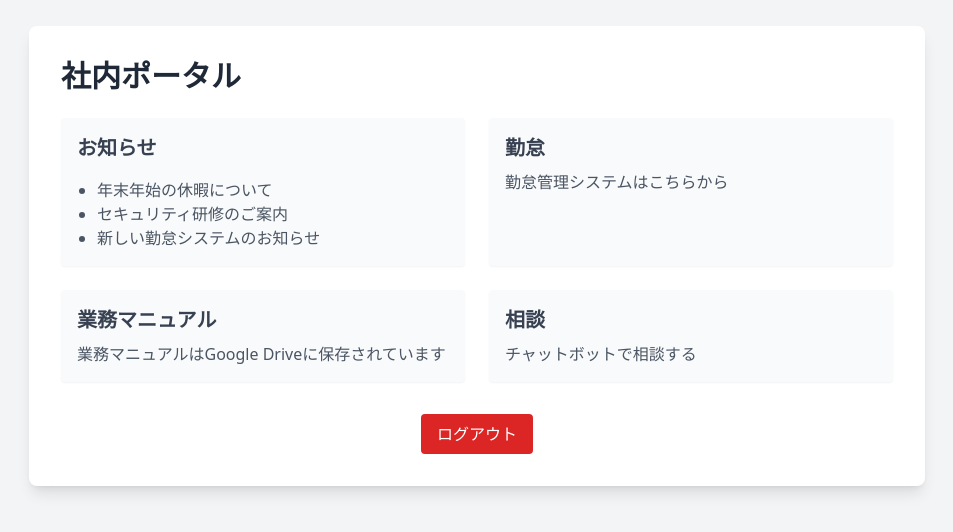
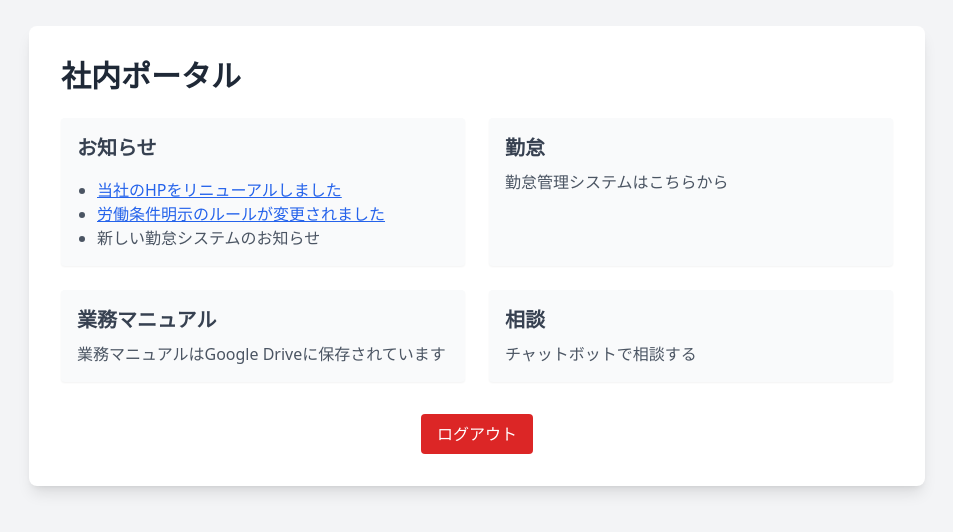
Before and after one commit to Yutacan5/my-portal-site, a Next.js app: page /main in a window 1280 px wide. Shown: the part 144-676 px from the top of the page, without its empty margins (163-1116 px from the left). Built offline with nearby package versions, Linux system fonts and the light colour scheme.

Commit message:
Initial commit

```diff
--- a/pages/main.tsx
+++ b/pages/main.tsx
@@ -19,8 +19,26 @@ const Main: React.FC = () => {
           <div className="p-4 bg-gray-50 rounded shadow-sm">
             <h2 className="text-xl font-semibold text-gray-700 mb-4">お知らせ</h2>
             <ul className="list-disc pl-5 text-gray-600">
-              <li>年末年始の休暇について</li>
-              <li>セキュリティ研修のご案内</li>
+              <li>
+                <a
+                  href="https://preview.studio.site/live/4BqNby7Vqr"
+                  target="_blank"
+                  rel="noopener noreferrer"
+                  className="text-blue-600 underline hover:text-blue-800"
+                >
+                  当社のHPをリニューアルしました
+                </a>
+              </li>
+              <li>
+                <a
+                  href="https://www.mhlw.go.jp/stf/newpage_32105.html"
+                  target="_blank"
+                  rel="noopener noreferrer"
+                  className="text-blue-600 underline hover:text-blue-800"
+                >
+                  労働条件明示のルールが変更されました
+                </a>
+              </li>
               <li>新しい勤怠システムのお知らせ</li>
             </ul>
           </div>
```
